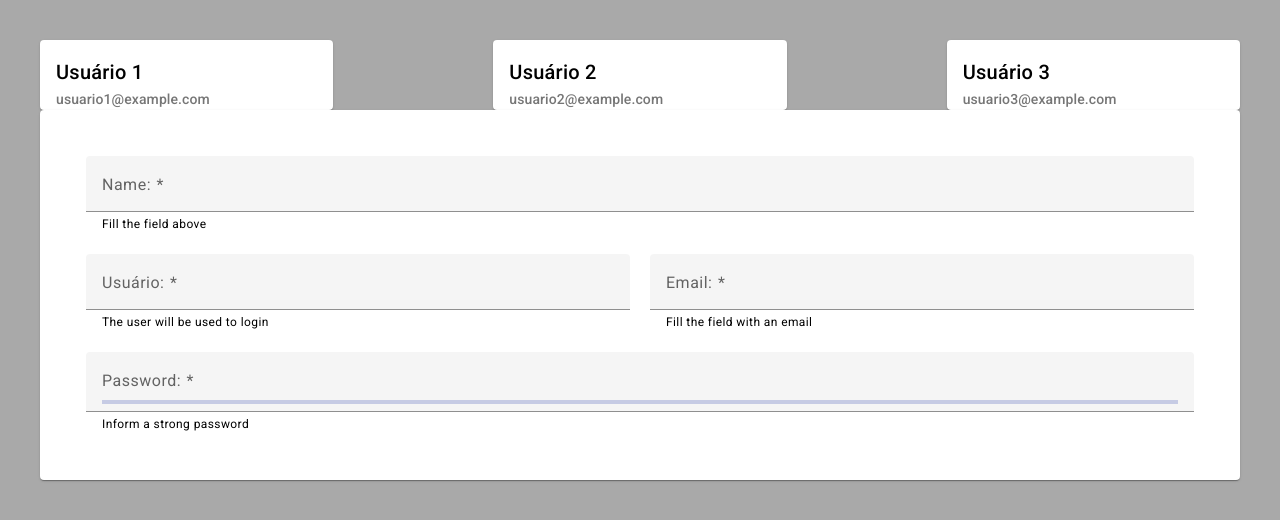
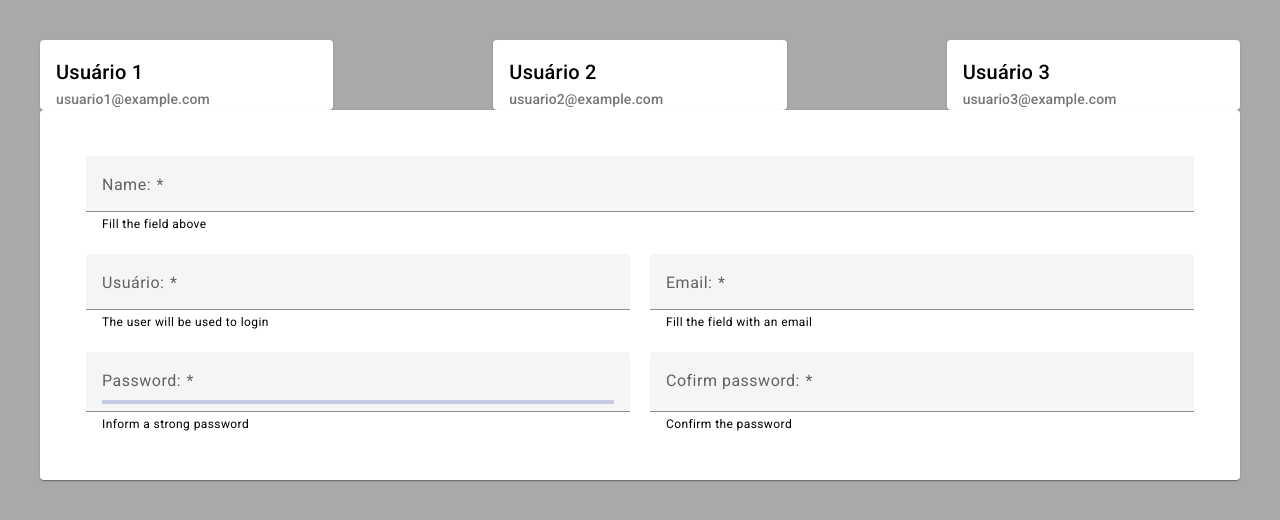
Before and after one commit to arthur-hds/user-registration-project, an Angular app: page / in a window 1280 px wide. Shown: the top 520 px of the page. Built offline with nearby package versions, Linux system fonts and the light colour scheme.

Commit message:
feature: Added password confirmation input and its validator to the password typed

```diff
--- a/src/app/components/user-form/user-form.component.html
+++ b/src/app/components/user-form/user-form.component.html
@@ -5,6 +5,8 @@
         <form
             action=""
             class="user-form"
+            #userForm = "ngForm"
+            appPasswordConfirmationValidator
             >
 
             <div class="user-form__row">
@@ -138,6 +140,34 @@
 
                 </mat-form-field>
 
+
+
+                <mat-form-field class="user-form__item">
+
+                    <mat-label>
+                        Cofirm password:
+                    </mat-label>
+
+                    <input
+                        type="text"
+                        name="ConfirmPasswordInput"
+                        matInput
+                        ngModel
+                        [ngModelOptions] = "{ updateOn: 'change'}"
+                        #ConfirmPasswordFormControl = "ngModel"
+                        required
+
+
+                    >
+
+                    <mat-hint>Confirm the password</mat-hint>
+                    <mat-error *ngIf="ConfirmPasswordFormControl.hasError('required')">The password confirmation must be informed</mat-error>
+                    <mat-error *ngIf="ConfirmPasswordFormControl.hasError('appPasswordConfirmationValidator') && !ConfirmPasswordFormControl.hasError('required')">The password needs to be the same as the typed before</mat-error>
+
+                </mat-form-field>
+
+
+
             </div>
 
 
--- /dev/null
+++ b/src/app/directives/password-confirmation-validator.directive.ts
@@ -0,0 +1,52 @@
+import { Directive } from "@angular/core";
+import { AbstractControl, NG_VALIDATORS, ValidationErrors, Validator } from "@angular/forms";
+
+@Directive({
+    selector: "[appPasswordConfirmationValidator]",
+    providers: [
+        {
+            provide: NG_VALIDATORS,
+            useExisting: PasswordConfirmationValidatorDirective,
+            multi: true
+        }
+    ]
+
+})
+export class PasswordConfirmationValidatorDirective implements Validator{
+
+    validate(control: AbstractControl): ValidationErrors | null {
+
+
+
+        const passwordInput = control.get('passwordInput');
+        const passwordConfirmationInput = control.get('ConfirmPasswordInput');
+
+
+
+
+        if(!passwordInput || !passwordConfirmationInput){
+            return null
+        }
+
+
+        const passwordInputValue = passwordInput.value
+        const passwordConfirmationInputValue = passwordConfirmationInput.value
+
+
+
+        const errorValueJSON = {"invalidPasswordConfirmation": true}
+
+
+        if(passwordInputValue === passwordConfirmationInputValue){
+            passwordConfirmationInput.setErrors(null)
+            return null
+        }
+
+
+        passwordConfirmationInput.setErrors(errorValueJSON)
+        return errorValueJSON
+    }
+
+
+
+}
```
Also changed, not shown: src/app/directives/directives.module.ts (+5 -2 lines).
